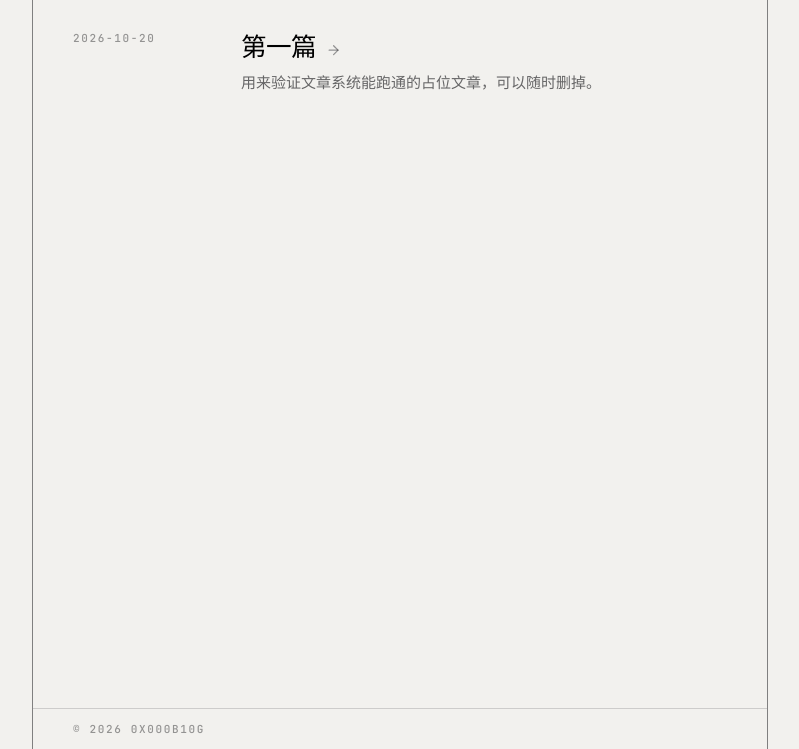
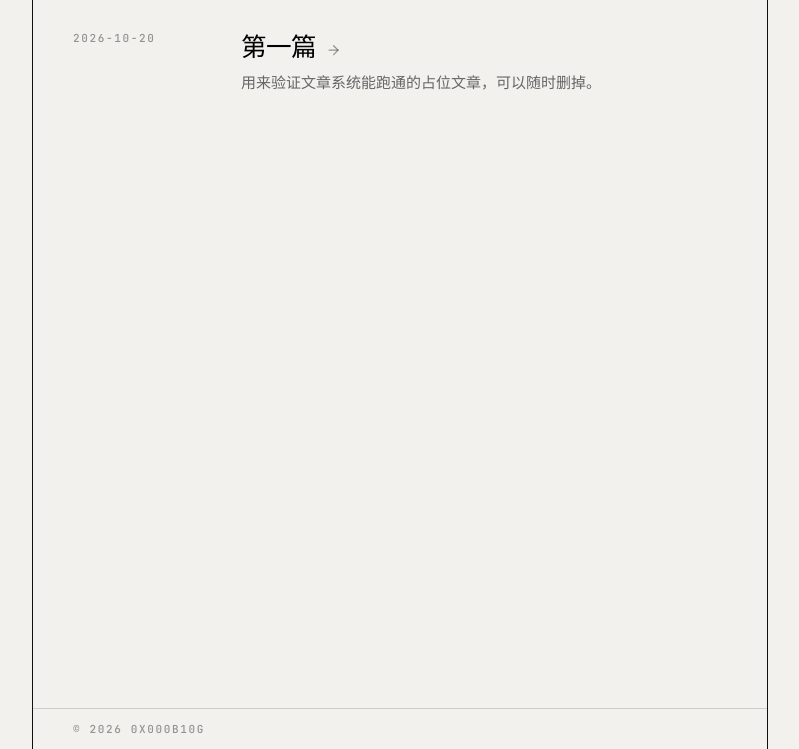
Before and after one commit to Xnye/xnye.github.io, an Astro site: page / in a window 1280 px wide. Shown: the part 51-800 px from the top of the page, without its empty margins (240-1039 px from the left). Built offline with nearby package versions, Linux system fonts and the light colour scheme; Astro itself is replaced by a stand-in of ours.

Commit message:
Make the frame opaque so scaling cannot wash it out
At DPR 1.25 — Windows 125%, the common case — a 1px border lands on a
half device pixel and antialiasing splits it across two columns, each
rendering at about half strength. Measured luminance was 156/184 where
the unscaled border sat at 128. A 50% alpha border cannot survive that
split; an opaque one keeps both halves dark enough to read.

```diff
--- a/src/styles/global.css
+++ b/src/styles/global.css
@@ -35,15 +35,15 @@
   --muted: rgb(16 16 20 / 0.62);
   --faint: rgb(16 16 20 / 0.42);
 
-  /* Three weights of rule, measured against the page background:
-       --line        0.16 alpha  1.41:1  interior hairlines between blocks
-       --line-strong 0.42 alpha  2.98:1  dividers that must register
-       --line-frame  0.50 alpha  3.48:1  the outer frame only
-     The frame needs to clear ~3:1 or it disappears on scaled displays; the
-     interior rules do not, because they sit between adjacent surfaces. */
+  /* Three weights of rule.
+     A 1px border at a fractional device pixel ratio (Windows 125%, the
+     common case) is split across two device pixels by antialiasing, so each
+     half renders at roughly half strength. Measured: at DPR 1.25 the frame
+     collapsed to luminance 156/184 instead of 128, i.e. visibly washed out.
+     A fully opaque frame keeps both halves dark enough to read. */
   --line: rgb(16 16 20 / 0.16);
   --line-strong: rgb(16 16 20 / 0.42);
-  --line-frame: rgb(16 16 20 / 0.5);
+  --line-frame: #101014;
 
   --invert-bg: #101014;
   --invert-fg: #f2f1ee;
@@ -80,7 +80,7 @@ html[data-theme='dark'] {
 
   --line: rgb(242 241 238 / 0.15);
   --line-strong: rgb(242 241 238 / 0.4);
-  --line-frame: rgb(242 241 238 / 0.5);
+  --line-frame: #f2f1ee;
 
   --invert-bg: #f2f1ee;
   --invert-fg: #0b0b0c;
```
